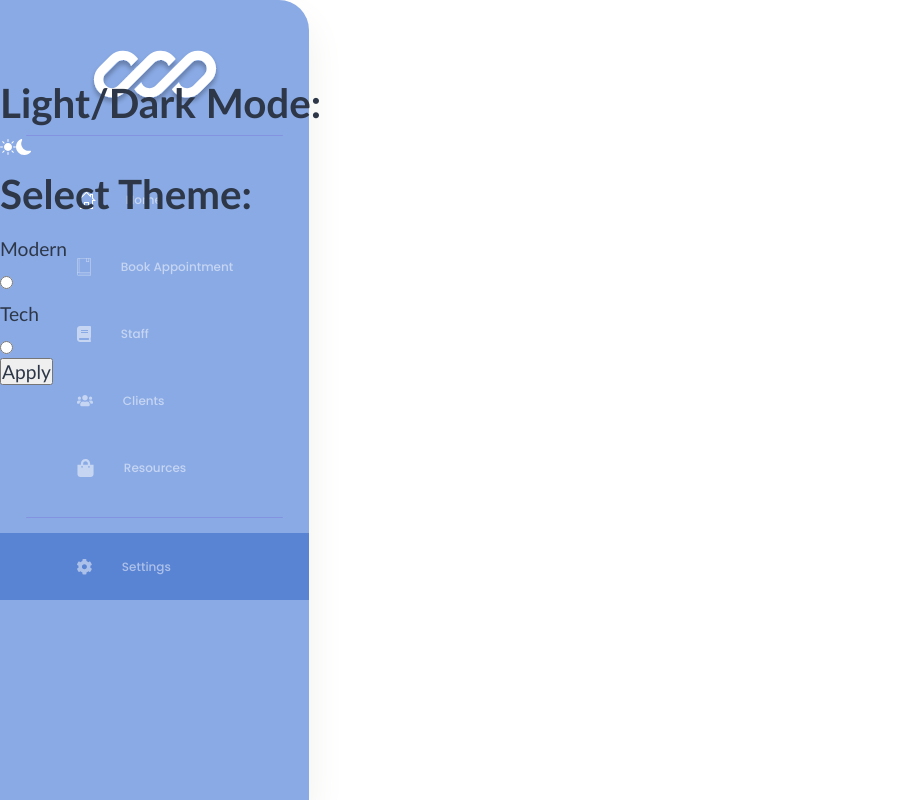
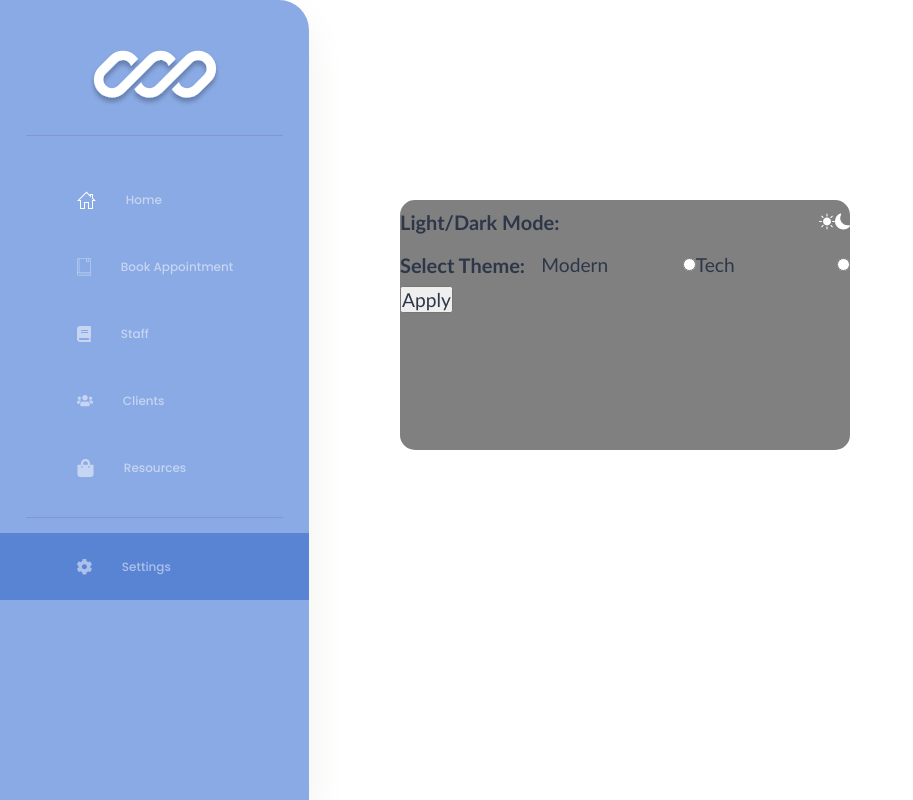
Before and after one commit to nology-tech/Tahiti-Client-Project, a React (Create React App) app: page /settings in a window 1280 px wide. Shown: the whole page, without its empty margins (0-913 px from the left). Built offline with nearby package versions, Linux system fonts and the light colour scheme.

Commit message:
Styled more of the widget and positioned it.

```diff
--- a/src/components/SettingsWidget/SettingsWidget.scss
+++ b/src/components/SettingsWidget/SettingsWidget.scss
@@ -1,4 +1,22 @@
 .widget {
     position:absolute;
+    top:200px;
+    left:400px;
+    width:450px;
+    height:250px;
+    background-color: gray;
+    border-radius: 15px;
+
+    .colorMode {
+        display:flex;
+    }
+
+    .textMode {
+        display:flex;
+    }
+
+    h1 {
+        font-size: 20px;
+    }
 
 }
```
